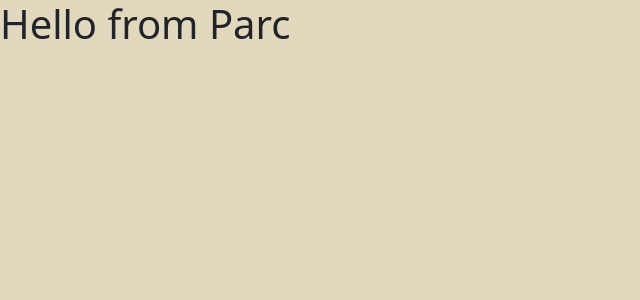
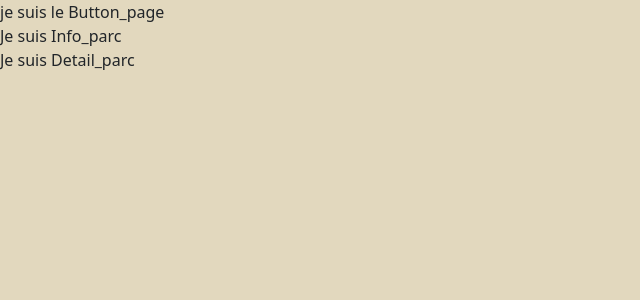
Before and after one commit to JohLav/hackathon-verochrome, a React (Vite) app: page /parc in a window 1280 px wide. Shown: the top 300 px of the page, without its empty margins (0-640 px from the left). Built offline with nearby package versions, Linux system fonts and the light colour scheme.

Commit message:
creation Button_page

```diff
--- /dev/null
+++ b/src/components/Button_page.jsx
@@ -0,0 +1,3 @@
+export default function Button_page() {
+  return <div>je suis le Button_page</div>;
+}
--- a/src/pages/Parc.jsx
+++ b/src/pages/Parc.jsx
@@ -1,7 +1,13 @@
+import Button_page from "../components/Button_page";
+import Detail_parc from "../components/Detail_parc";
+import Info_parc from "../components/Info_parc";
+
 export default function Parc() {
-    return (
-        <>
-            <h1>Hello from Parc</h1>
-        </>
-    )
+  return (
+    <>
+      <Button_page />
+      <Info_parc />
+      <Detail_parc />
+    </>
+  );
 }
```
